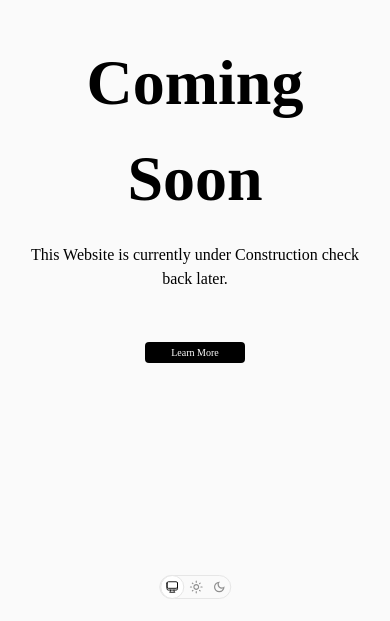
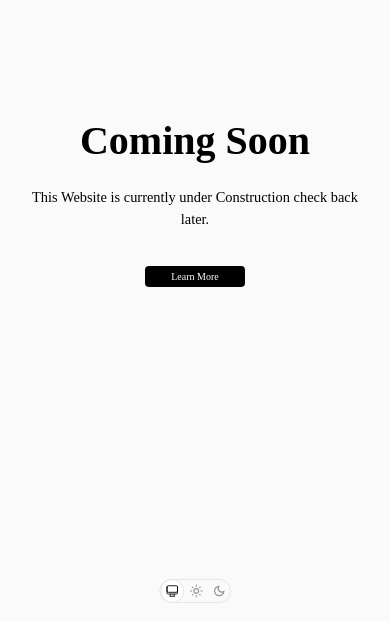
Before and after one commit to thebyteslayer/website, a Next.js app: page / in a window 390 px wide. Shown: the part 223-844 px from the top of the page. Built offline with nearby package versions, Linux system fonts and the light colour scheme.

Commit message:
Fixed Mobile Text Issue

```diff
--- a/app/page.tsx
+++ b/app/page.tsx
@@ -9,6 +9,7 @@ import ThemeControl, { EffectiveTheme } from '../modules/Theme';
 export default function Home() {
   const [currentTheme, setCurrentTheme] = useState<EffectiveTheme>('light');
   const [showEntryLog, setShowEntryLog] = useState(true);
+  const [isMobile, setIsMobile] = useState(false);
 
   const handleThemeChange = (effectiveTheme: EffectiveTheme) => {
     setCurrentTheme(effectiveTheme);
@@ -17,6 +18,17 @@ export default function Home() {
   const handleEntryLogComplete = () => {
     setShowEntryLog(false);
   };
+
+  React.useEffect(() => {
+    const checkMobile = () => {
+      setIsMobile(window.innerWidth < 768);
+    };
+
+    checkMobile();
+    window.addEventListener('resize', checkMobile);
+
+    return () => window.removeEventListener('resize', checkMobile);
+  }, []);
 
   const backgroundColor = currentTheme === 'dark' ? '#000000' : '#fafafa';
 
@@ -61,10 +73,10 @@ export default function Home() {
           justifyContent: 'center',
           width: '100%',
           maxWidth: '800px',
-          padding: '20px'
+          padding: isMobile ? '16px' : '20px'
         }}>
           <ComingSoon theme={currentTheme} />
-          <div style={{ marginTop: '3rem' }}>
+          <div style={{ marginTop: isMobile ? '2rem' : '3rem' }}>
             <div
               onClick={() => window.open('https://money.thebyteslayer.com', '_blank')}
               style={{ display: 'inline-block', cursor: 'pointer' }}
@@ -77,7 +89,7 @@ export default function Home() {
         </div>
         <div style={{
           position: 'absolute',
-          bottom: '20px',
+          bottom: isMobile ? '16px' : '20px',
           left: '50%',
           transform: 'translateX(-50%)'
         }}>
--- a/modules/ComingSoon.tsx
+++ b/modules/ComingSoon.tsx
@@ -1,10 +1,22 @@
-import React from 'react';
+import React, { useState, useEffect } from 'react';
 
 interface ComingSoonProps {
   theme?: 'light' | 'dark';
 }
 
 const ComingSoon: React.FC<ComingSoonProps> = ({ theme = 'light' }) => {
+  const [isMobile, setIsMobile] = useState(false);
+
+  useEffect(() => {
+    const checkMobile = () => {
+      setIsMobile(window.innerWidth < 768);
+    };
+
+    checkMobile();
+    window.addEventListener('resize', checkMobile);
+
+    return () => window.removeEventListener('resize', checkMobile);
+  }, []);
   if (theme === 'dark') {
     return (
       <div style={{
@@ -16,7 +28,7 @@ const ComingSoon: React.FC<ComingSoonProps> = ({ theme = 'light' }) => {
       }}>
         <h1 style={{
           fontFamily: 'Times New Roman, serif',
-          fontSize: '4rem',
+          fontSize: isMobile ? '2.5rem' : '4rem',
           fontWeight: 'bold',
           color: '#ffffff',
           marginBottom: '1rem',
@@ -26,9 +38,10 @@ const ComingSoon: React.FC<ComingSoonProps> = ({ theme = 'light' }) => {
         </h1>
         <p style={{
           fontFamily: 'Times New Roman, serif',
-          fontSize: '1rem',
+          fontSize: isMobile ? '0.9rem' : '1rem',
           color: '#ffffff',
-          margin: '0'
+          margin: '0',
+          padding: isMobile ? '0 8px' : '0'
         }}>
           This Website is currently under Construction check back later.
         </p>
@@ -45,7 +58,7 @@ const ComingSoon: React.FC<ComingSoonProps> = ({ theme = 'light' }) => {
       }}>
         <h1 style={{
           fontFamily: 'Times New Roman, serif',
-          fontSize: '4rem',
+          fontSize: isMobile ? '2.5rem' : '4rem',
           fontWeight: 'bold',
           color: '#000000',
           marginBottom: '1rem',
@@ -55,9 +68,10 @@ const ComingSoon: React.FC<ComingSoonProps> = ({ theme = 'light' }) => {
         </h1>
         <p style={{
           fontFamily: 'Times New Roman, serif',
-          fontSize: '1rem',
+          fontSize: isMobile ? '0.9rem' : '1rem',
           color: '#000000',
-          margin: '0'
+          margin: '0',
+          padding: isMobile ? '0 8px' : '0'
         }}>
           This Website is currently under Construction check back later.
         </p>
--- a/modules/EntryLog.tsx
+++ b/modules/EntryLog.tsx
@@ -13,6 +13,7 @@ const EntryLog: React.FC<EntryLogProps> = ({ theme = 'light', autoStart = true,
   const [visibleLines, setVisibleLines] = useState<number>(0);
   const [isComplete, setIsComplete] = useState(false);
   const [shouldHide, setShouldHide] = useState(false);
+  const [isMobile, setIsMobile] = useState(false);
 
   const logLines = [
     'Running build in Washington, D.C., USA (East) – iad1',
@@ -52,6 +53,17 @@ const EntryLog: React.FC<EntryLogProps> = ({ theme = 'light', autoStart = true,
   }, [autoStart, speed, logLines.length]);
 
   useEffect(() => {
+    const checkMobile = () => {
+      setIsMobile(window.innerWidth < 768);
+    };
+
+    checkMobile();
+    window.addEventListener('resize', checkMobile);
+
+    return () => window.removeEventListener('resize', checkMobile);
+  }, []);
+
+  useEffect(() => {
     if (isComplete) {
       const hideTimer = setTimeout(() => {
         setShouldHide(true);
@@ -76,9 +88,9 @@ const EntryLog: React.FC<EntryLogProps> = ({ theme = 'light', autoStart = true,
     height: '100vh',
     zIndex: 9999,
     fontFamily: 'monospace',
-    fontSize: '14px',
-    lineHeight: '1.5',
-    padding: '40px',
+    fontSize: isMobile ? '10px' : '14px',
+    lineHeight: isMobile ? '1.3' : '1.5',
+    padding: isMobile ? '12px' : '40px',
     backgroundColor: isDark ? '#000000' : '#fafafa',
     color: isDark ? '#ffffff' : '#000000',
     overflow: 'hidden',
@@ -92,7 +104,10 @@ const EntryLog: React.FC<EntryLogProps> = ({ theme = 'light', autoStart = true,
 
   const lineStyle = (index: number): React.CSSProperties => ({
     opacity: index < visibleLines ? 1 : 0,
-    marginBottom: '2px'
+    marginBottom: isMobile ? '1px' : '2px',
+    wordWrap: 'break-word',
+    overflowWrap: 'break-word',
+    maxWidth: '100%'
   });
 
   return (
```
